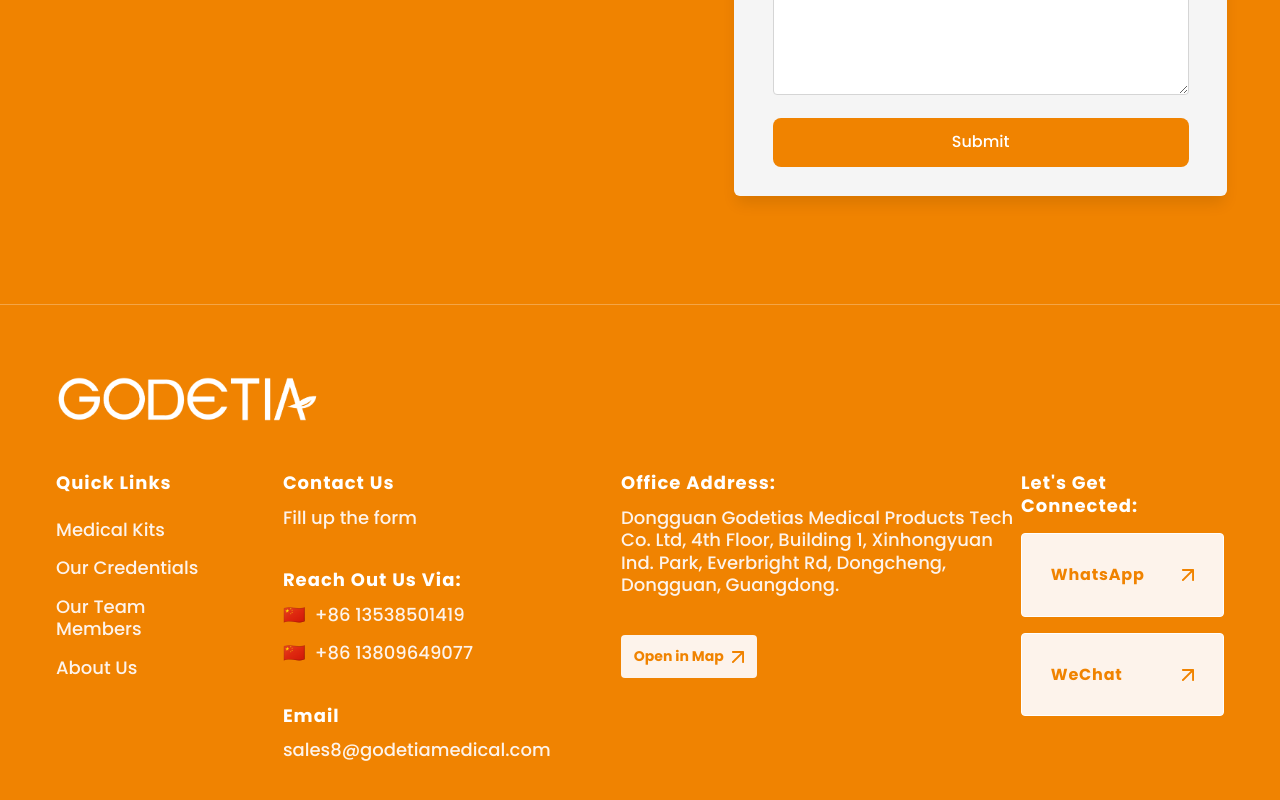
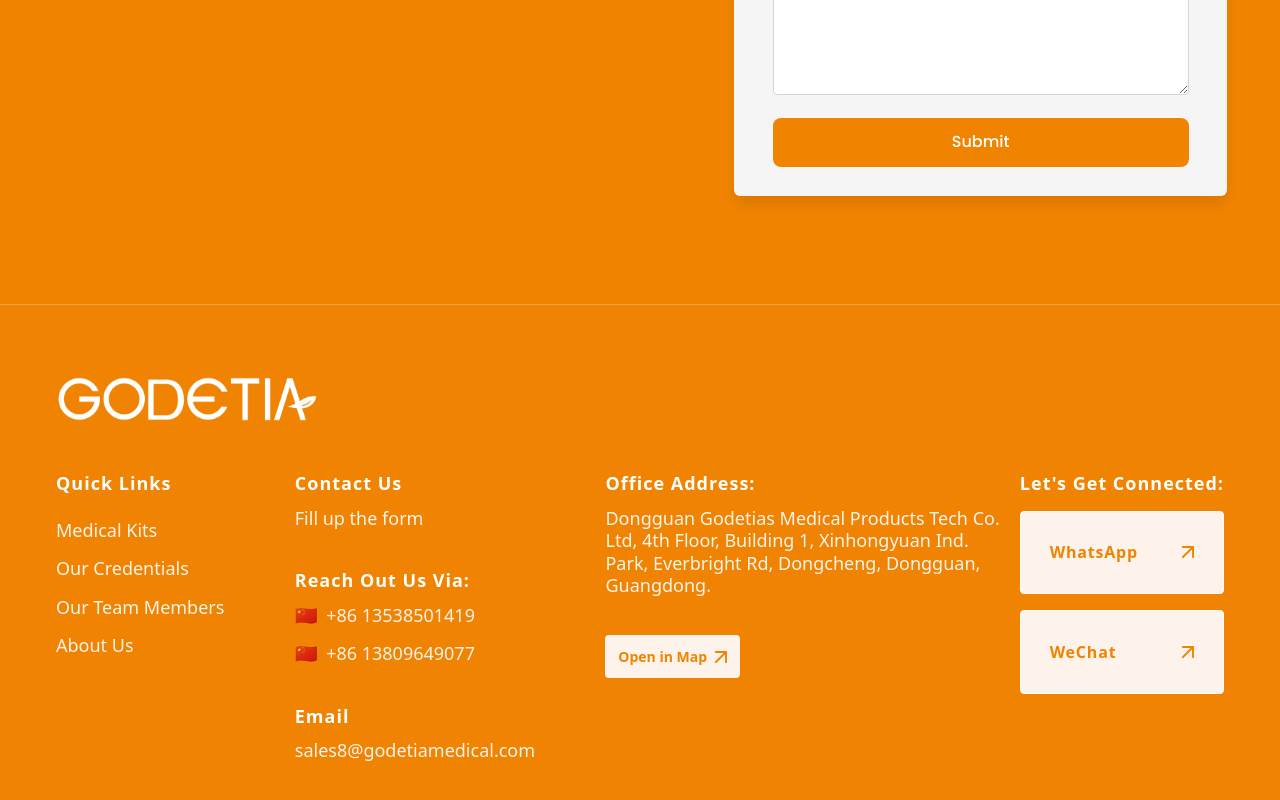
Before and after one commit to gabbar-singhh/godetia-official, a Next.js app: page / in a window 1280 px wide. Shown: the part 6216-7016 px from the top of the page. Built offline with nearby package versions, Linux system fonts and the light colour scheme; a web font is replaced by a local one; what @radix-ui/themes would draw is missing.

Commit message:
font issue solved

```diff
--- a/src/Components/Footer/Footer.jsx
+++ b/src/Components/Footer/Footer.jsx
@@ -5,7 +5,7 @@ import Image from "next/image";
 
 const Footer = () => {
   return (
-    <footer className={styles.footer}>
+    <footer className={`${styles.footer}`}>
       <div className={styles.logo}>
         <img src="/logo/logo_white.png" alt="godetia logo" />
       </div>
--- a/src/pages/index.js
+++ b/src/pages/index.js
@@ -1,5 +1,4 @@
 import Head from "next/head";
-import Image from "next/image";
 import { Poppins } from "next/font/google";
 import styles from "@/styles/Home.module.css";
 import Navbar from "@/Components/Navbar/Navbar";
@@ -53,8 +52,8 @@ export default function Home() {
         <BrandsSection />
         <FinalCTA />
         <ContactForm />
-        <Footer />
       </div>
+      <Footer />
     </>
   );
 }
```
